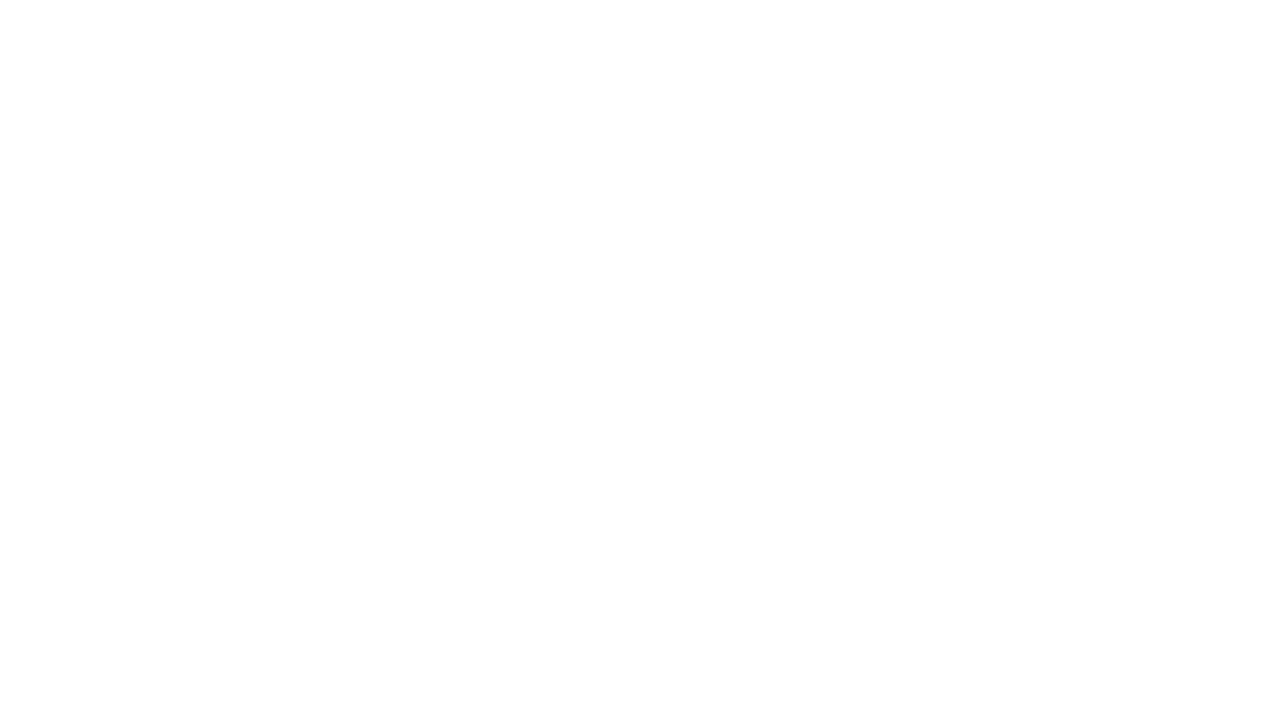
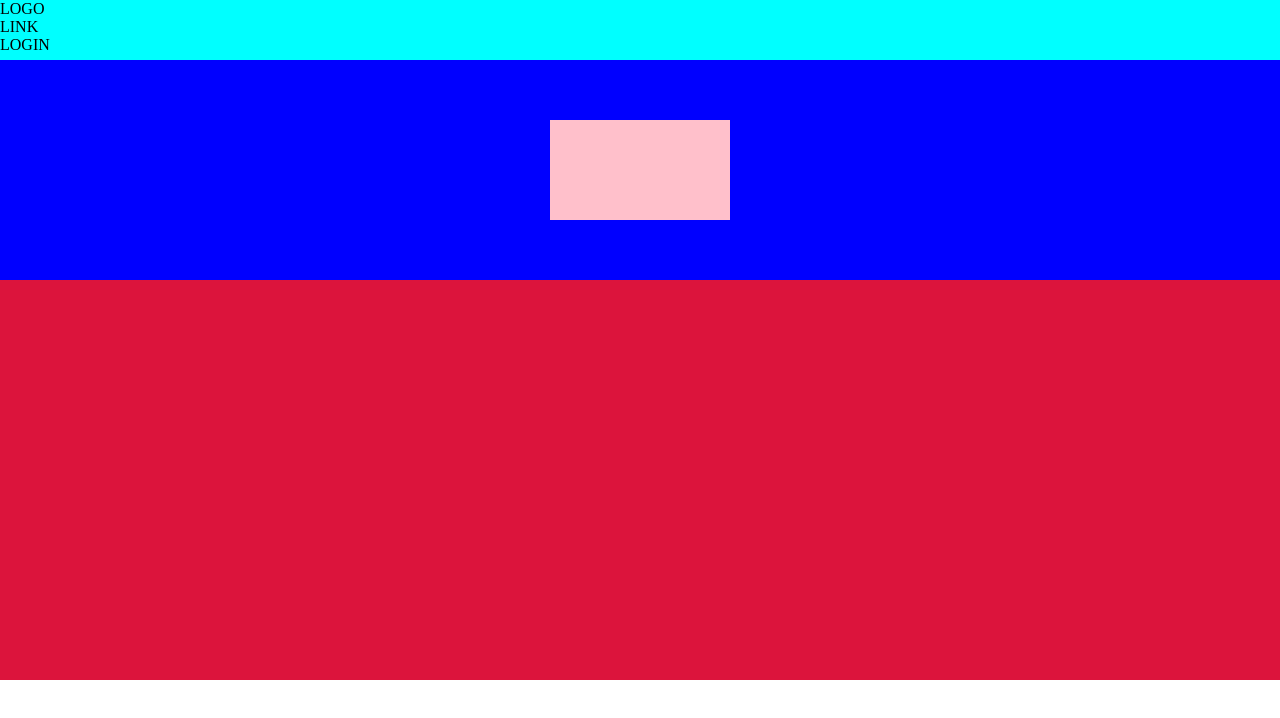
Before and after one commit to MatteoCarmignani/htmlcss-struttura-discord, a plain HTML site: page index.html in a window 1280 px wide. Drawn offline with Linux system fonts and the light colour scheme.

Commit message:
base header

```diff
--- a/css/main.css
+++ b/css/main.css
@@ -3,3 +3,32 @@
     padding: 0;
     box-sizing: border-box;
 }
+#top-bar {
+    background-color: aqua;
+     /*debug*/
+     height: 60px;
+
+}
+#top-bar-container {
+    margin: 0 auto;
+}
+
+#hero {
+    /*debug*/
+    background-color: blue;
+    padding: 60px;
+}
+#container-hero {
+    height: 100px;
+    width: 180px;
+    background-color: pink;
+    margin: 0 auto;
+
+}
+
+/*footer*/
+footer {
+    /*debug*/
+    height: 400px;
+    background-color: crimson;
+}
--- a/index.html
+++ b/index.html
@@ -5,18 +5,42 @@
     <meta name="viewport" content="width=device-width, initial-scale=1.0">
     <link rel="stylesheet" href="css/main.css">
     <title>Document</title>
-</head>
-<body>
+    <body>
 
     <header>
+        <div id="top-bar">
+            <div id="top-bar-container">
+                <div id="logo"> LOGO </div>
+                <div id="link"> LINK </div>
+                <div id="login"> LOGIN</div>
+            </div>
+
+
+
+        </div>
+         <div id="hero">
+            <div id="container-hero"></div>
+
+
+         </div>
+
+
 
     </header>
 
     <main>
-
+        <!--
+        <section>
+            <div class="container">flexato
+                div a sinistra
+                dibv a destra
+            </div>
+        </section>
+        -->
     </main>
 
     <footer>
+
 
     </footer>
 
```
